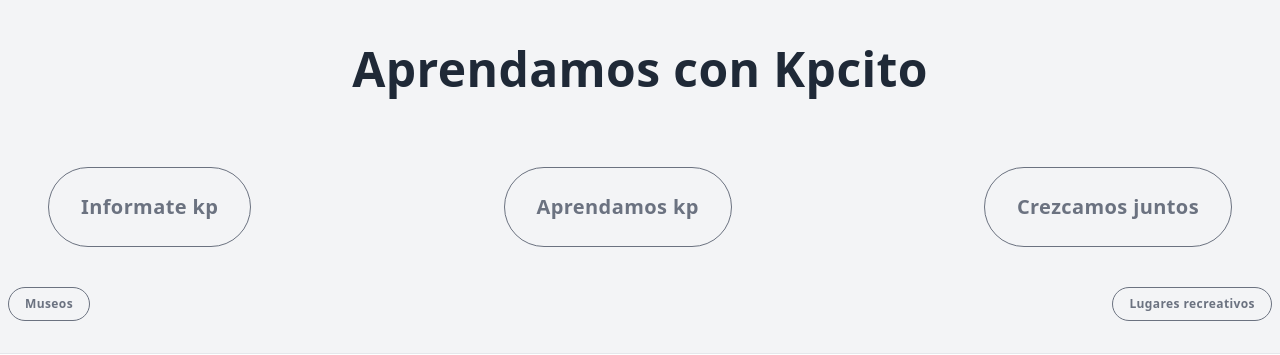
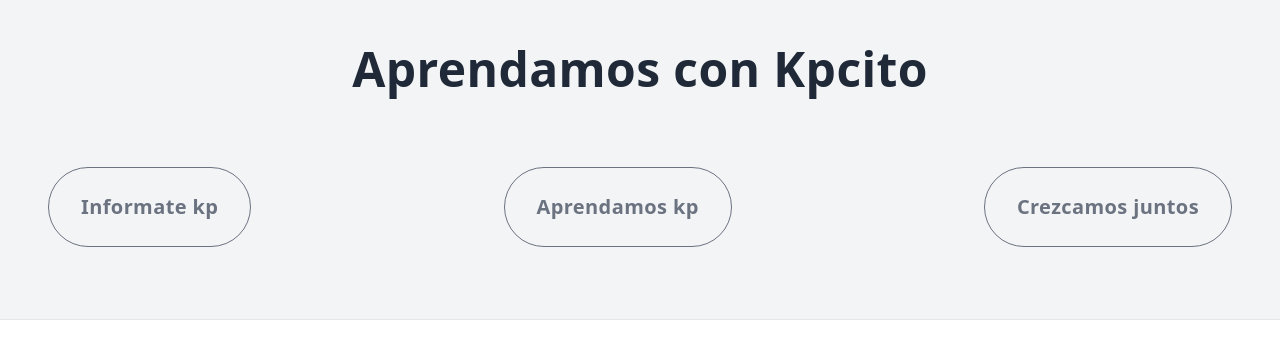
Before and after one commit to Alexius13/BanKP, a Flask app: page / in a window 1280 px wide. Shown: the part 972-1327 px from the top of the page. Run offline with Flask 2, Linux system fonts and the light colour scheme; parts of the project's set-up code (start-up, migrations or seed data) failed here and were passed over; some libraries are stand-ins or nearby versions; some web fonts are replaced.

Commit message:
Arreglando el front

```diff
--- a/templates/index.html
+++ b/templates/index.html
@@ -210,6 +210,9 @@
     </div>
 
     <section class="bg-gray-100 border-b py-8">
+
+      <div class="container mx-auto">
+
         <div class="container max-w-10xl  mt-2">
           <h2
             class="w-full my-2 text-5xl font-black leading-tight text-center text-gray-800 "
@@ -220,7 +223,6 @@
             <div
               class="h-1 mx-auto gradient w-64 opacity-25 my-0 py-0 rounded-t"
             ></div>
-        </div>
           </div>
         </div>
 
@@ -247,36 +249,14 @@ Informate kp
         </button>
         </ul>
       </div>
+    </div>
 
 
 
 
 
 </div>
-</div>
 
-
-
-                <ul
-                class="list-reset flex justify-between flex-1 md:flex-none items-center padding-bottom-35"
-              >
-                <button name="categoria" id="categoria" value="museo"
-                  class="bg-transparent border border-gray-500 hover:border-green-500 text-xs text-gray-500 hover:text-green-500 font-bold py-2 px-4 rounded-full mx-2"
-                >
-                  Museos
-                </button>
-
-                <button name="categoria" id="categoria" value="recreativo"
-                  class="bg-transparent border border-gray-500 hover:border-green-500 text-xs text-gray-500 hover:text-green-500 font-bold py-2 px-4 rounded-full mx-2"
-                >
-                  Lugares recreativos
-                </button>
-              </ul>
-
-
-
-
-</div>
 </div>
 
 
```
Lines whose indentation alone changed are shown as unchanged.
